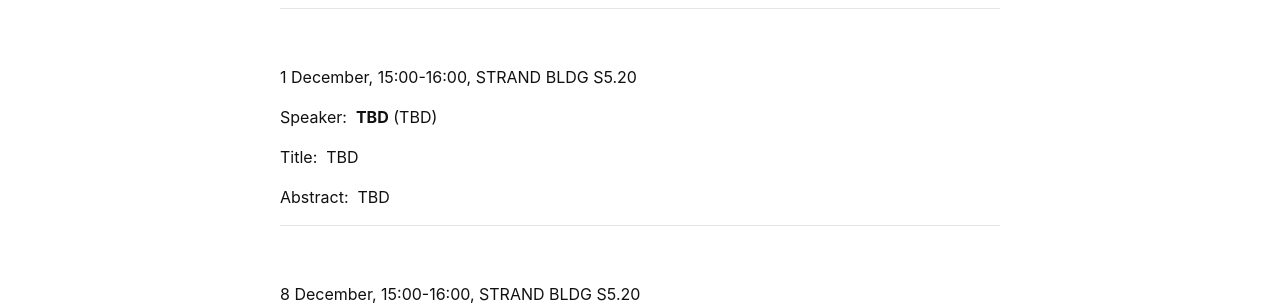
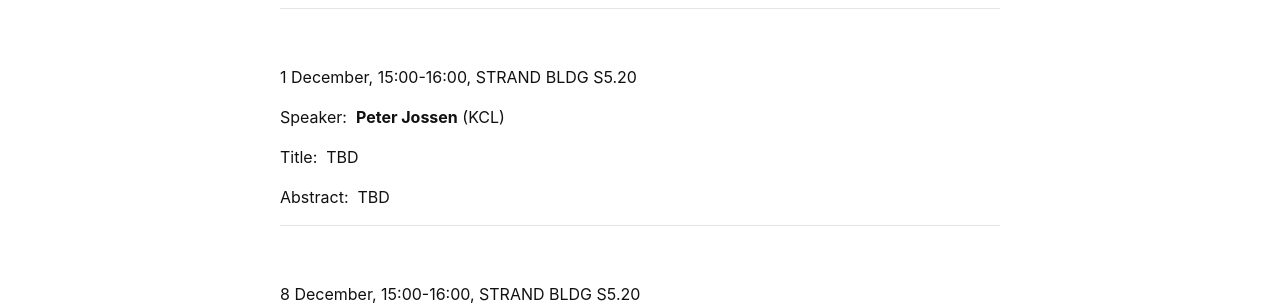
Before and after one commit to kcl-geometry-seminar/kcl-geometry-seminar.github.io, a Jekyll site: the page built from pages/index.md, in a window 1280 px wide and 900 px high, scrolled down 1751 px. Shown: the part 304-609 px from the top of the window. Built offline with Jekyll 4.4.1, drawn with Linux system fonts in a browser that asks for light colours; a script that is not in the unit is left out.

Commit message:
Update speaker information in index.md

```diff
--- a/pages/index.md
+++ b/pages/index.md
@@ -122,7 +122,7 @@ Abstract:&nbsp; TBD
 
 1 December,  15:00-16:00, STRAND BLDG S5.20
 
-Speaker:&nbsp; **TBD** (TBD)
+Speaker:&nbsp; **Peter Jossen** (KCL)
 
 Title:&nbsp; TBD
 
```
